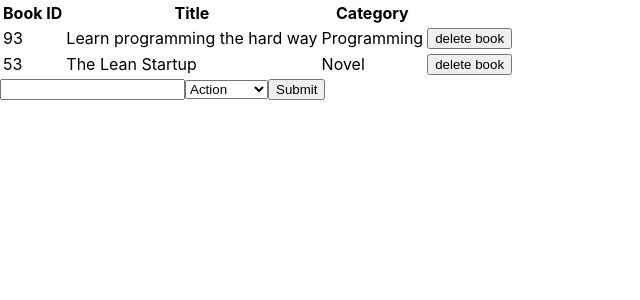
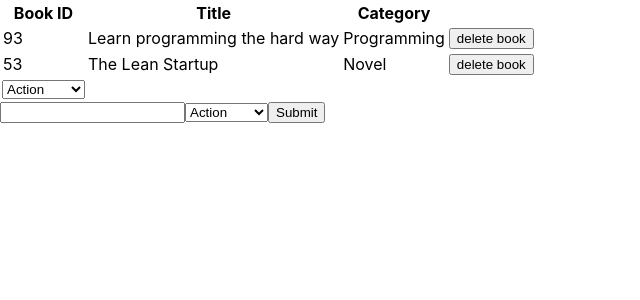
Before and after one commit to AshakaE/cms-books, a React (Create React App) app: page / in a window 1280 px wide. Shown: the top 300 px of the page, without its empty margins (0-640 px from the left). Built offline with nearby package versions, Linux system fonts and the light colour scheme.

Commit message:
Implement the handleFilterChange

```diff
--- a/src/actions/index.js
+++ b/src/actions/index.js
@@ -11,6 +11,6 @@ const removeBookAction = (book) => ({
 const changeFilterAction = (filter) => ({
   type: 'CHANGE_FILTER',
   payload: filter,
-})
+});
 
 export { addBookAction, removeBookAction, changeFilterAction };
--- a/src/components/CategoryFilter.js
+++ b/src/components/CategoryFilter.js
@@ -1,9 +1,27 @@
 import React from 'react';
+import PropTypes from 'prop-types';
+import categories from '../utils/categories';
 
-const CategoryFilter = () => (
-  <select name='filterCategory' id='filterCategory'>
-    <option value='All'>all</option>
-  </select>
-);
+const CategoryFilter = (props) => {
+  const { handleFilterChange } = props;
+
+  return (
+    <select
+      name="filterCategory"
+      id="filterCategory"
+      onChange={handleFilterChange}
+    >
+      {categories.map((category) => (
+        <option key={category} value={category}>
+          {category}
+        </option>
+      ))}
+    </select>
+  );
+};
+
+CategoryFilter.propTypes = {
+  handleFilterChange: PropTypes.func.isRequired,
+};
 
 export default CategoryFilter;
--- a/src/containers/BooksForm.js
+++ b/src/containers/BooksForm.js
@@ -2,20 +2,11 @@ import React, { useState } from 'react';
 import { connect } from 'react-redux';
 import PropTypes from 'prop-types';
 import { addBookAction } from '../actions/index';
+import categories from '../utils/categories';
 
 const BooksForm = (props) => {
   const [title, setTitle] = useState('');
   const [category, setCategory] = useState('');
-
-  const categories = [
-    'Action',
-    'Biography',
-    'History',
-    'Horror',
-    'Kids',
-    'Learning',
-    'Sci-Fi',
-  ];
 
   const handleChange = (e) => {
     const element = e.target.localName;
--- a/src/containers/BooksList.js
+++ b/src/containers/BooksList.js
@@ -2,13 +2,19 @@ import React from 'react';
 import { connect } from 'react-redux';
 import PropTypes from 'prop-types';
 import Book from '../components/Book';
-import { removeBookAction } from '../actions/index';
+import { removeBookAction, changeFilterAction } from '../actions/index';
+import CategoryFilter from '../components/CategoryFilter';
 
 const BooksList = (props) => {
   const { books } = props;
 
   const handleRemoveBook = (book) => {
     props.dispatch(removeBookAction(book));
+  };
+
+  const handleFilterChange = (e) => {
+    const option = e.target.value;
+    props.dispatch(changeFilterAction(option));
   };
 
   return (
@@ -24,6 +30,9 @@ const BooksList = (props) => {
         {Object.values(books).map((book) => (
           <Book key={book.id} book={book} handleRemoveBook={handleRemoveBook} />
         ))}
+        <tr>
+          <CategoryFilter handleFilterChange={handleFilterChange} />
+        </tr>
       </tbody>
     </table>
   );
@@ -31,6 +40,7 @@ const BooksList = (props) => {
 
 const mapStateToProps = (state) => ({
   books: state.books,
+  filter: state.filter,
 });
 
 BooksList.propTypes = {
--- /dev/null
+++ b/src/utils/categories.js
@@ -0,0 +1,11 @@
+const categories = [
+  'Action',
+  'Biography',
+  'History',
+  'Horror',
+  'Kids',
+  'Learning',
+  'Sci-Fi',
+];
+
+export default categories;
```
Also changed, not shown: src/reducers/filter.js (line endings or trailing spaces).
